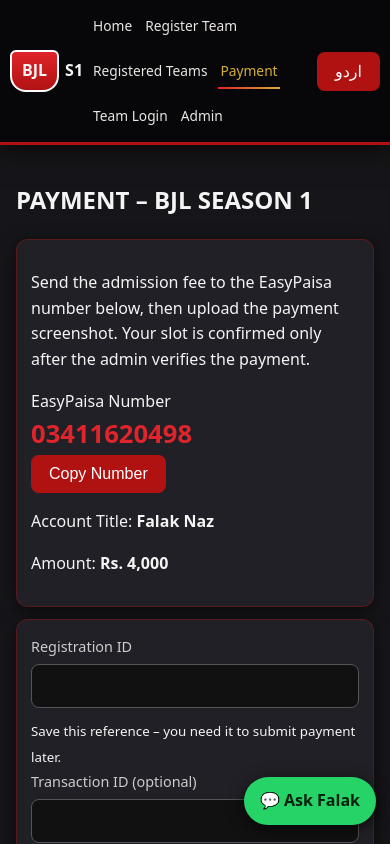
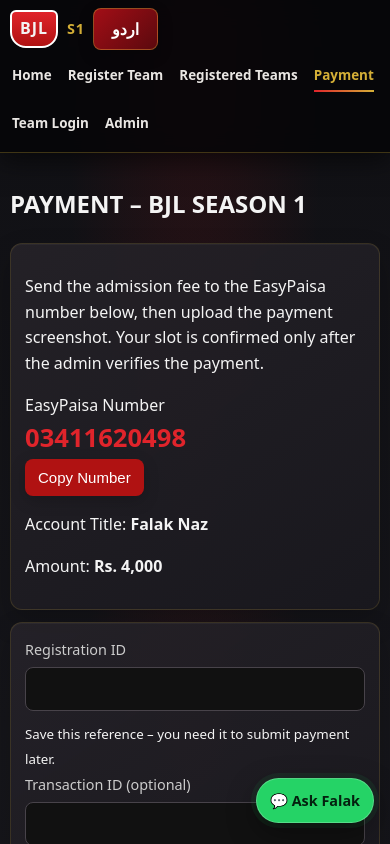
Before and after one commit to musakazimqureshi/bjl, a Next.js app: page /pay in a window 390 px wide. Shown: the top 844 px of the page. Built offline with nearby package versions, Linux system fonts and the light colour scheme; no server answers; a web font is replaced by a local one.

Commit message:
Add premium BJL visual motion and responsive polish

```diff
--- a/app/globals.css
+++ b/app/globals.css
@@ -222,3 +222,109 @@ main{padding-bottom:84px}
 @keyframes floatWA{0%,100%{transform:translateY(0)}50%{transform:translateY(-5px)}}
 @media(max-width:700px){.hdr{gap:8px;padding:8px 10px}.hdr nav{gap:9px}.hdr nav a{font-size:.86rem}.motion-item{transform:translateY(12px) scale(.985);transition-duration:.48s}.card:hover,.pp:hover{transform:translateY(-3px)}}
 @media(prefers-reduced-motion:reduce){.hero:before,.hero:after,.hero h1,.fwa,.winner-card:before,.badge.v:after{animation:none!important}.motion-item{opacity:1!important;transform:none!important;transition:none!important}.card,.pp,.btn,.pp img{transition:none!important}}
+
+
+/* BJL 2026 premium finish: restrained depth, responsive polish and accessible motion */
+:root{
+  --gold-soft:#ead28a;
+  --surface-2:#18181e;
+  --line-soft:rgba(212,175,55,.22);
+  --ease-premium:cubic-bezier(.22,.75,.25,1);
+}
+html{scroll-behavior:smooth;scroll-padding-top:88px}
+body{
+  background:
+    radial-gradient(ellipse at 50% -18%,rgba(176,18,18,.16),transparent 48%),
+    linear-gradient(180deg,#101014 0%,#17171c 48%,#101014 100%);
+  text-rendering:optimizeLegibility;
+}
+::selection{background:rgba(212,175,55,.32);color:#fff}
+main{width:min(100% - 24px,1120px);padding:18px 0 100px}
+.hdr{
+  min-height:66px;padding:10px max(16px,calc((100vw - 1120px)/2));
+  border-bottom:1px solid rgba(212,175,55,.28);
+  transition:background .25s ease,border-color .25s ease,box-shadow .25s ease,min-height .25s ease;
+}
+.hdr.is-scrolled{background:rgba(5,5,8,.94);border-bottom-color:rgba(212,175,55,.42);box-shadow:0 12px 32px #0009}
+.hdr .logo{flex:none;gap:9px;letter-spacing:.06em}
+.hdr .logo b{color:var(--gold);font-size:.9rem}
+.hdr nav{align-items:center;justify-content:center;gap:clamp(10px,1.5vw,20px)}
+.hdr nav a{font-size:.92rem;font-weight:650;white-space:nowrap}
+.hdr nav a:focus-visible,.btn:focus-visible,.lang:focus-visible,.fwa:focus-visible,button:focus-visible,a:focus-visible,input:focus-visible,select:focus-visible{
+  outline:2px solid var(--gold-soft);outline-offset:3px;
+}
+.lang{flex:none;border:1px solid rgba(212,175,55,.4);background:linear-gradient(135deg,#a20e16,#5b090e);font-weight:750;min-height:42px}
+.hero{
+  padding:clamp(34px,6vw,68px) clamp(16px,4vw,40px);
+  border-radius:22px;
+  background:
+    radial-gradient(ellipse at 50% 0%,rgba(176,18,18,.42),transparent 54%),
+    radial-gradient(ellipse at 10% 90%,rgba(212,175,55,.08),transparent 38%),
+    linear-gradient(145deg,#211116 0%,#101014 58%,#171217 100%);
+  box-shadow:0 24px 70px rgba(0,0,0,.38),inset 0 1px rgba(255,255,255,.06),0 0 0 1px rgba(212,175,55,.08);
+}
+.hero h1{max-width:900px;margin:14px auto 12px;font-size:clamp(2rem,6.4vw,4.35rem);line-height:1.04;letter-spacing:-.035em;text-wrap:balance}
+.hero>p{color:#d8d2d2}
+.hero .calli{max-width:720px;border-color:rgba(212,175,55,.55);background:linear-gradient(125deg,rgba(0,0,0,.82),rgba(70,9,15,.76),rgba(0,0,0,.9))}
+.card,.pp,.official-group{
+  border-color:rgba(212,175,55,.16);
+  background:linear-gradient(145deg,rgba(37,34,40,.96),rgba(25,24,30,.98));
+  box-shadow:0 12px 28px rgba(0,0,0,.2),inset 0 1px rgba(255,255,255,.035);
+}
+.card h2,.card h3{letter-spacing:-.015em}
+.duo{gap:14px;margin:16px 0}
+.duo .card{padding:clamp(12px,2vw,18px);border-radius:16px}
+.btn,.lang{
+  position:relative;isolation:isolate;overflow:hidden;
+  box-shadow:0 5px 16px rgba(0,0,0,.18);
+}
+.btn:after{
+  content:"";position:absolute;inset:0;z-index:-1;pointer-events:none;
+  background:linear-gradient(110deg,transparent 25%,rgba(255,255,255,.16) 48%,transparent 70%);
+  transform:translateX(-130%);transition:transform .55s var(--ease-premium);
+}
+.btn:hover:after{transform:translateX(130%)}
+.btn.alt{border-color:rgba(224,36,43,.75);background:rgba(12,12,16,.55)}
+.winner-card{position:relative;overflow:hidden}
+.winner-card:before{margin:-18px -18px 14px}
+.official-group{border-color:rgba(37,211,102,.28)}
+.official-group .group-btn{box-shadow:0 8px 22px rgba(37,211,102,.14)}
+.fwa{bottom:max(16px,env(safe-area-inset-bottom));right:max(16px,env(safe-area-inset-right));border:1px solid rgba(255,255,255,.22);box-shadow:0 10px 30px rgba(0,0,0,.38),0 0 0 5px rgba(37,211,102,.08)}
+.modal{backdrop-filter:blur(10px);-webkit-backdrop-filter:blur(10px)}
+.mbox{box-shadow:0 24px 80px #000b,inset 0 1px rgba(255,255,255,.06)}
+input,select{border-color:#48434a;transition:border-color .2s ease,box-shadow .2s ease,background .2s ease}
+input:focus,select:focus{border-color:var(--gold);box-shadow:0 0 0 3px rgba(212,175,55,.12);background:#151318;outline:none}
+.credit{border-top:1px solid rgba(212,175,55,.12);margin:0 16px}
+.bjl-scroll-progress{position:fixed;z-index:110;top:0;left:0;width:100%;height:3px;pointer-events:none;background:rgba(255,255,255,.035)}
+.bjl-scroll-progress span{display:block;width:100%;height:100%;transform:scaleX(0);transform-origin:left center;background:linear-gradient(90deg,#8f0c14,#e0242b,#d4af37);box-shadow:0 0 12px rgba(212,175,55,.45);will-change:transform}
+[dir=rtl] .bjl-scroll-progress span{transform-origin:right center}
+@media(prefers-reduced-motion:no-preference){
+  .hero:after{background:radial-gradient(circle,rgba(212,175,55,.1),transparent 68%)}
+  .hero .row .btn:first-child{box-shadow:0 8px 24px rgba(176,18,18,.24),0 0 0 1px rgba(212,175,55,.15)}
+  .card,.pp,.official-group{transition:transform .32s var(--ease-premium),border-color .32s ease,box-shadow .32s ease,background .32s ease}
+  .card:hover,.pp:hover{transform:translateY(-5px);border-color:rgba(212,175,55,.42);box-shadow:0 20px 42px rgba(0,0,0,.34),0 0 24px rgba(176,18,18,.13)}
+  .btn:active,.lang:active{transform:translateY(1px) scale(.985)}
+  .hdr nav a{transition:color .2s ease}
+}
+@media(max-width:760px){
+  main{width:min(100% - 20px,1120px);padding-top:12px}
+  .hdr{position:sticky;gap:8px;padding:8px 10px;min-height:58px}
+  .hdr nav{order:3;flex:1 0 100%;justify-content:flex-start;gap:16px;overflow-x:auto;overflow-y:hidden;white-space:nowrap;scrollbar-width:none;padding:2px 2px 5px}
+  .hdr nav::-webkit-scrollbar{display:none}
+  .hdr nav a{font-size:.84rem;padding:5px 0}
+  .hero{border-radius:16px}
+  .duo{gap:9px}
+  .fwa{padding:10px 13px;font-size:.9rem}
+}
+@media(max-width:420px){
+  .logo .shield{padding:4px 8px}
+  .hero h1{font-size:clamp(1.8rem,9vw,2.5rem)}
+  .duo .card{border-radius:13px}
+  .btn{padding:10px 13px;font-size:.94rem}
+}
+@media(prefers-reduced-motion:reduce){
+  html{scroll-behavior:auto}
+  .bjl-scroll-progress{display:none}
+  .btn:after{display:none}
+  .card,.pp,.official-group,.hdr,.lang,input,select{transition:none!important}
+}
```
